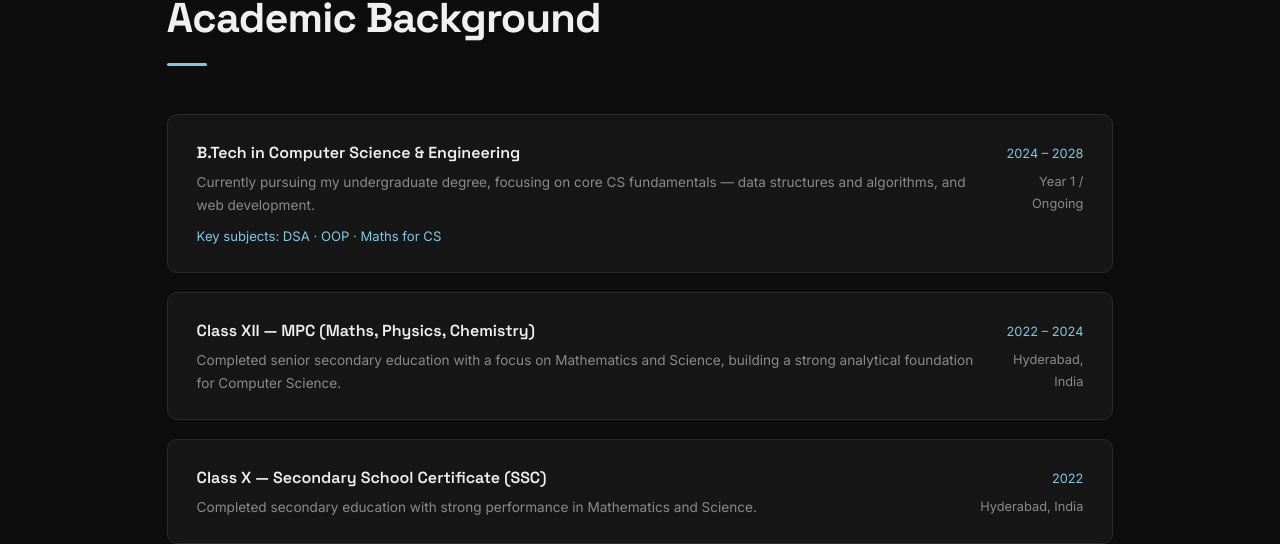
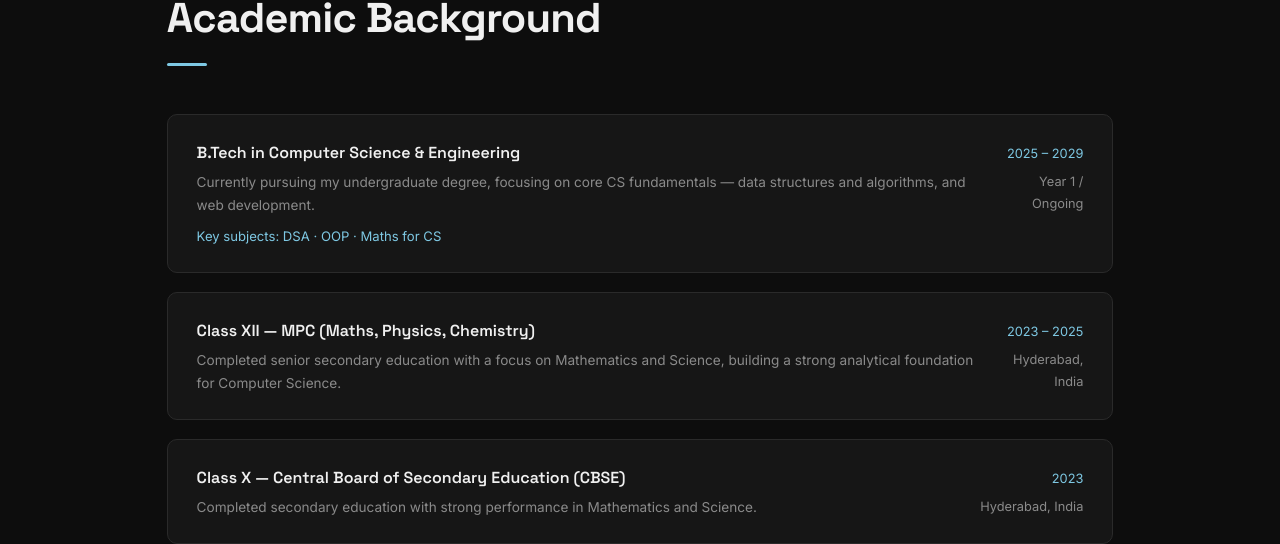
Before and after one commit to KarempudiLaasya/my-portfolio, a plain HTML site: page about.html in a window 1280 px wide. Shown: the part 827-1371 px from the top of the page. Drawn offline with Linux system fonts and the light colour scheme.

Commit message:
Update about.html

```diff
--- a/about.html
+++ b/about.html
@@ -88,7 +88,7 @@
         </div>
         <!-- Year badge on the right -->
         <div style="text-align:right;">
-          <span class="edu-year">2024 – 2028</span>
+          <span class="edu-year">2025 – 2029</span>
           <p style="font-size:0.8rem;color:var(--muted);margin-top:0.3rem;">Year 1 / Ongoing</p>
         </div>
       </div>
@@ -101,7 +101,7 @@
             building a strong analytical foundation for Computer Science.</p>
         </div>
         <div style="text-align:right;">
-          <span class="edu-year">2022 – 2024</span>
+          <span class="edu-year">2023 – 2025</span>
           <p style="font-size:0.8rem;color:var(--muted);margin-top:0.3rem;">Hyderabad, India</p>
         </div>
       </div>
@@ -109,11 +109,11 @@
       <!-- Class X -->
       <div class="edu-card">
         <div>
-          <h3>Class X — Secondary School Certificate (SSC)</h3>
+          <h3>Class X — Central Board of Secondary Education (CBSE)</h3>
           <p>Completed secondary education with strong performance in Mathematics and Science.</p>
         </div>
         <div style="text-align:right;">
-          <span class="edu-year">2022</span>
+          <span class="edu-year">2023</span>
           <p style="font-size:0.8rem;color:var(--muted);margin-top:0.3rem;">Hyderabad, India</p>
         </div>
       </div>
```
